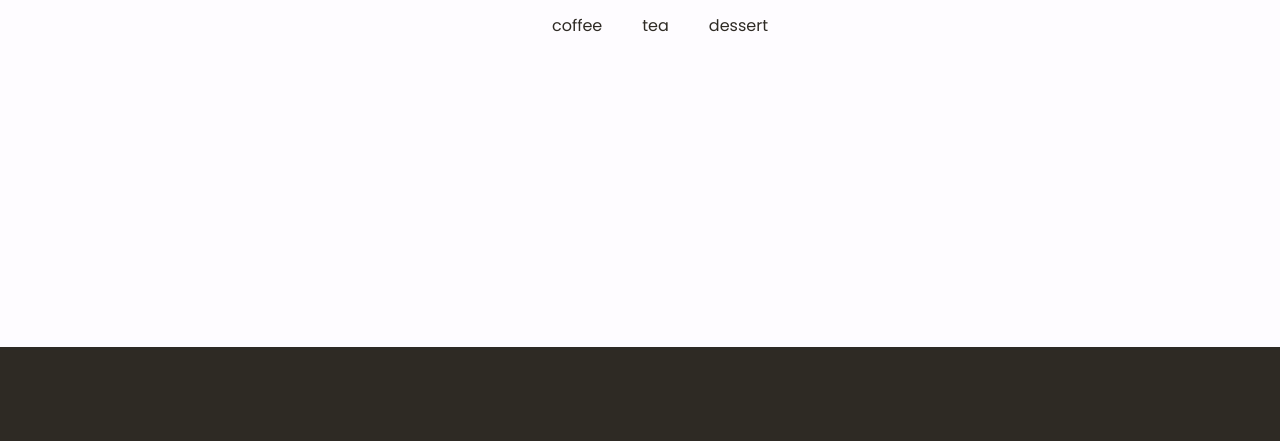
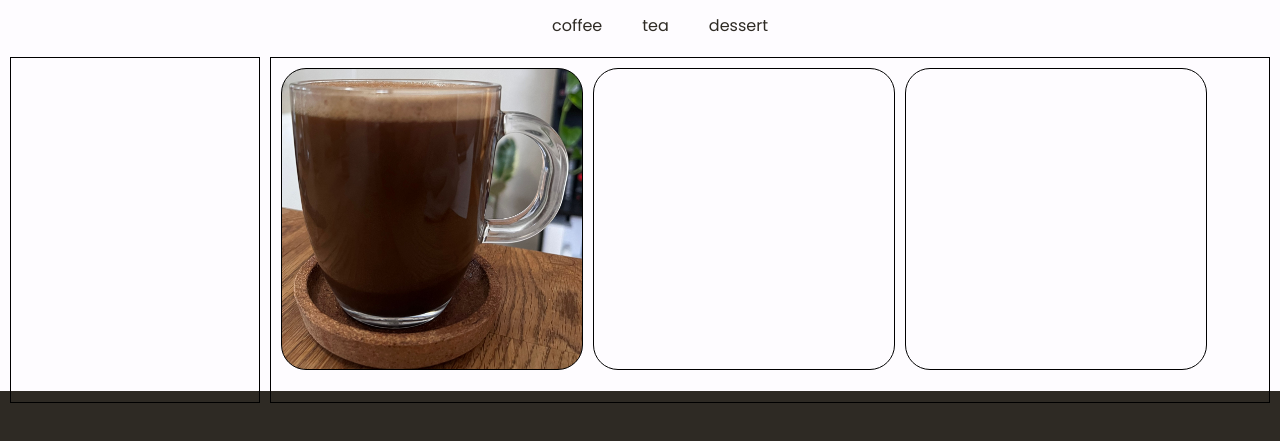
Before and after one commit to DotSnuk/dotCoffee, a website built with webpack: page dist/index.html in a window 1280 px wide. Shown: the part 403-844 px from the top of the page. Before the commit the page ends 800 px from the top, so only its background shows below. Built offline with nearby package versions, Linux system fonts and the light colour scheme; files whose address does not match are found by name.

Commit message:
background image to drink

```diff
--- a/src/coffee.js
+++ b/src/coffee.js
@@ -8,6 +8,10 @@ const coldBrew = new Item('Cold Brew');
 coldBrew.description =
   'Strong ice cold coffee, has been steeped over an extended time in cold water.';
 coldBrew.addToPrice({ volume: '3dl', cost: 20 });
+const frenchPress = new Item('French press');
+frenchPress.addToPrice({ volume: '3dl', cost: 20 });
+frenchPress.picture = 'images/frenchp.jpg';
 export const coffee = new Module();
+coffee.addToList(frenchPress);
 coffee.addToList(drip);
 coffee.addToList(coldBrew);
--- a/src/index.js
+++ b/src/index.js
@@ -59,6 +59,7 @@ class MainPage extends DivModifier {
   }
   activeContainer(containr) {
     containr.divToContainer();
+    containr.populateItems();
   }
   loadModule(mod) {
     const containerId = document.getElementById('container');
--- a/src/itemcontainer.js
+++ b/src/itemcontainer.js
@@ -31,20 +31,19 @@ export default class ItemContainer extends DivModifier {
       console.log(string);
     });
   }
-  //
   divToContainer() {
     const containerDiv = document.getElementById('container');
     const elements = ['filter', 'itemContainer'];
     elements.forEach(elmnt => super.divToParent(containerDiv, elmnt));
   }
   populateItems() {
-    // this.itemList.forEach(item => {
-    //   const div = super.divToParent(document.getElementById('module')); id is now container
-    //   div.classList.add('item');
-    //   div.innerText = '> ' + item.name;
-    //   div.addEventListener('click', () => {
-    //     this.expandItem(div, item);
-    //   });
-    // });
+    this.itemList.forEach(item => {
+      const div = super.divToParent(document.getElementById('itemContainer'));
+      div.classList.add('item');
+      div.style.backgroundImage = "url('" + item.picture + "')";
+      div.addEventListener('click', () => {
+        this.expandItem(div, item);
+      });
+    });
   }
 }
--- a/src/style.css
+++ b/src/style.css
@@ -35,11 +35,24 @@ body {
 }
 .item {
   border: 1px solid black;
-  flex-basis: 200px;
-  height: 200px;
+  flex-basis: 300px;
+  height: 300px;
+  background-size: 100%;
+  border-radius: 25px;
 }
 .header {
   font-size: 24px;
+}
+#filter,
+#itemContainer {
+  height: 100%;
+  border: 1px solid black; /* for layout purpose */
+  display: flex;
+  flex-wrap: wrap;
+
+  flex-direction: row;
+  gap: 10px;
+  padding: 10px;
 }
 #menubar ul li {
   display: inline-block;
@@ -59,8 +72,11 @@ body {
   align-items: center;
 }
 #container {
-  display: flex;
-  flex-wrap: wrap;
-  gap: 50px;
-  justify-content: center;
+  display: grid;
+  grid-template-columns: 1fr 4fr;
+  grid-template-rows: 100%;
+  gap: 10px;
+  padding: 10px;
+  box-sizing: border-box;
+  /* overflow-y: auto; */
 }
```
Also changed, not shown: src/images/frenchp.jpg (added), 2 other files.
